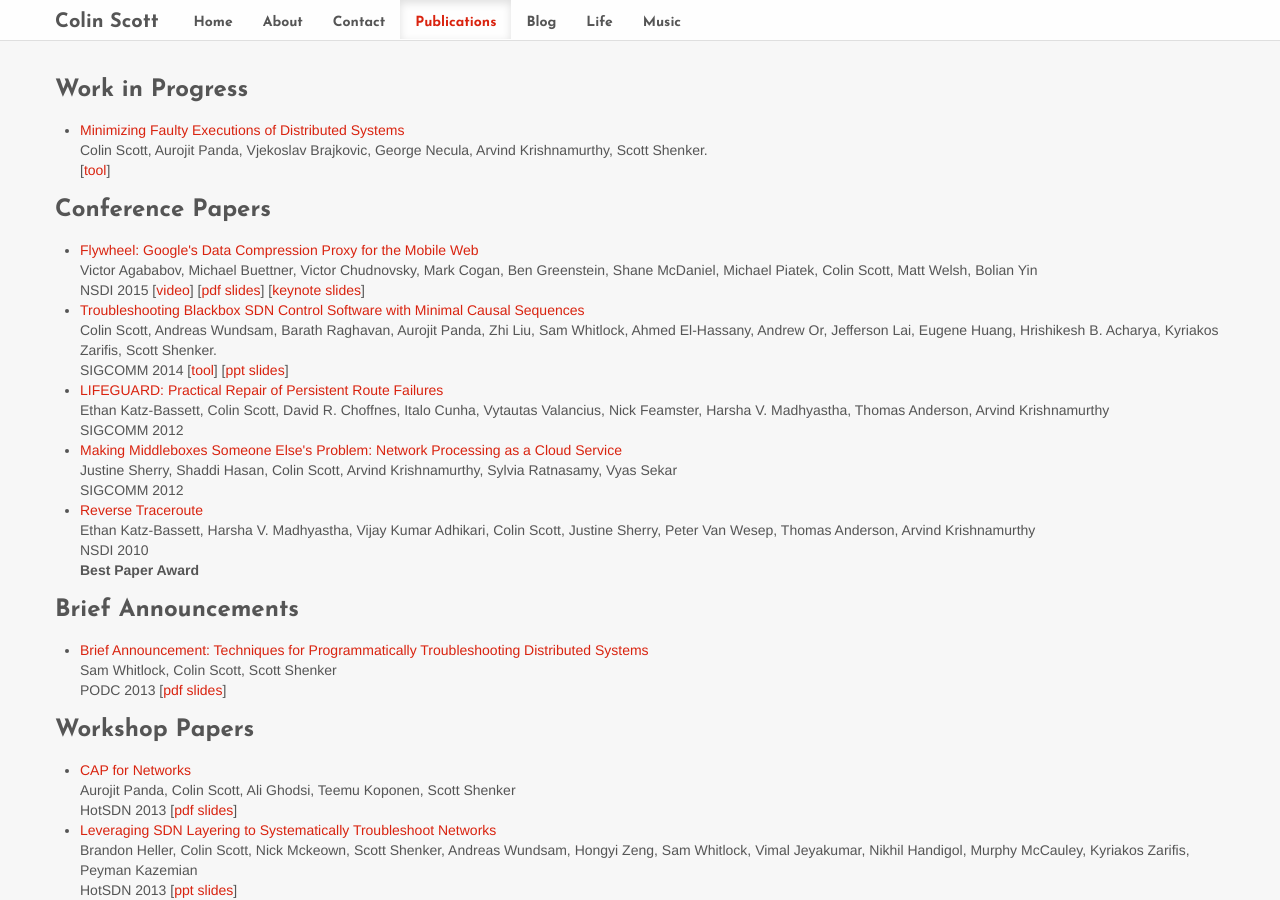
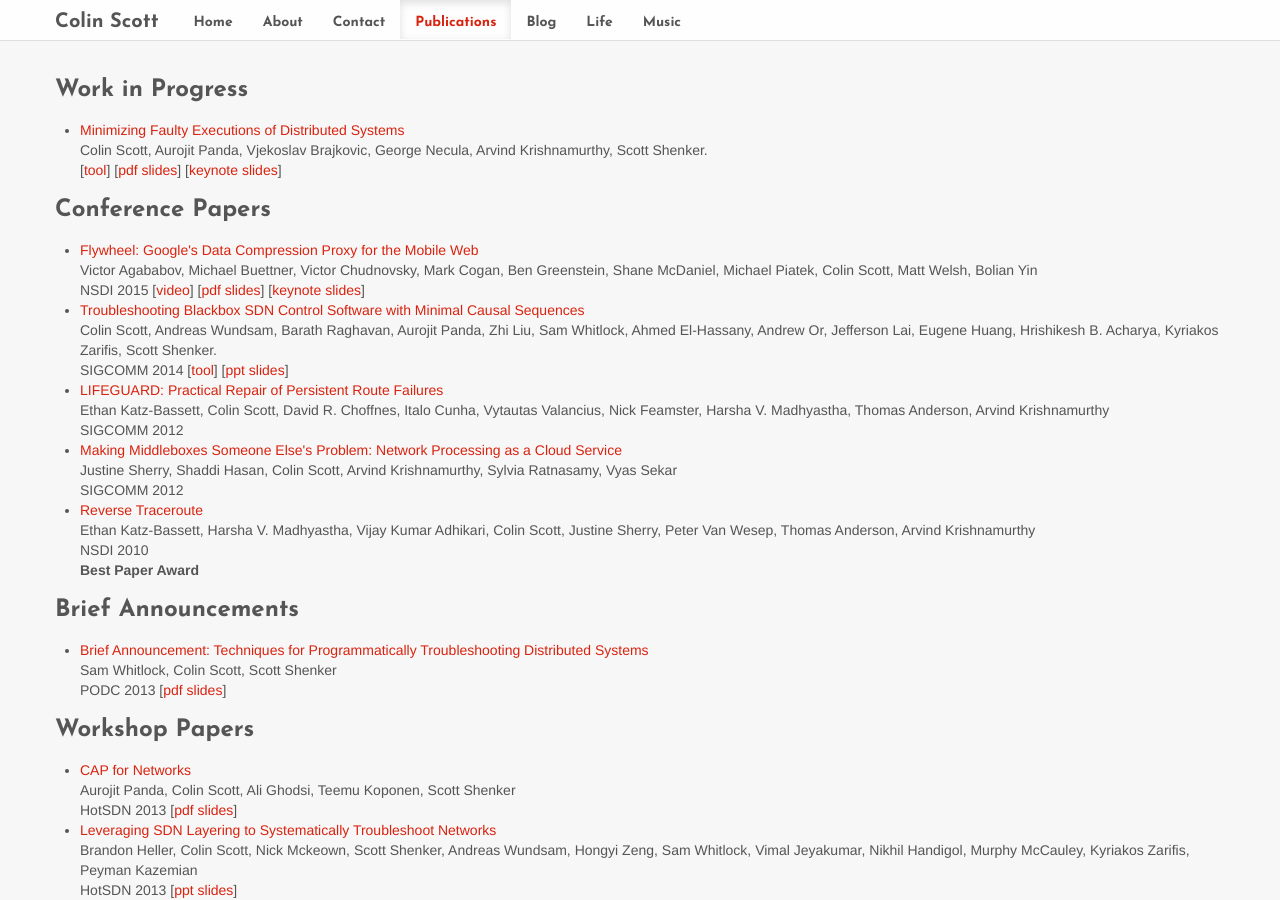
Before and after one commit to colin-scott/personal_website, a Jekyll site: the page built from publications.html, in a window 1280 px wide and 900 px high. Built offline with Jekyll 4.4.1, drawn with Linux system fonts in a browser that asks for light colours; Markdown is read by kramdown in place of the engine named in the settings.

Commit message:
Add slides

```diff
--- a/publications.html
+++ b/publications.html
@@ -10,6 +10,8 @@ description: "Colin Scott's projects and publications"
   <li><a href="http://www.eecs.berkeley.edu/~rcs/research/nsdi_draft.pdf">Minimizing Faulty Executions of Distributed Systems</a></br>
   Colin Scott, Aurojit Panda, Vjekoslav Brajkovic, George Necula, Arvind Krishnamurthy, Scott Shenker.</br>
   [<a href="https://github.com/NetSys/sts2-interposition">tool</a>]
+  [<a href="https://speakerdeck.com/colinscott/minimizing-faulty-executions-of-distributed-systems">pdf slides</a>]
+  [<a href="https://eecs.berkeley.edu/~rcs/research/ricon.key">keynote slides</a>]
   </li>
 </ul>
 
```
